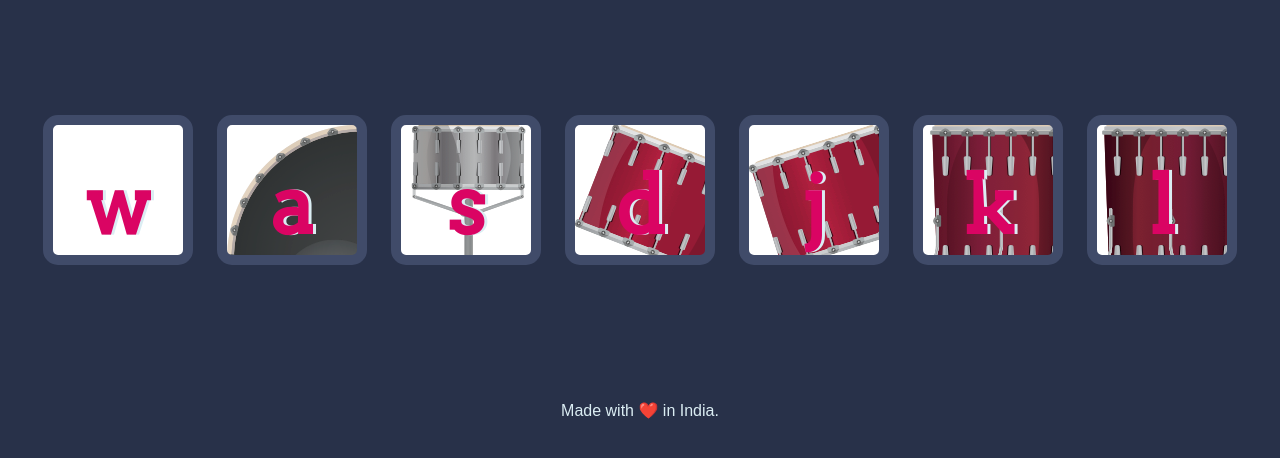
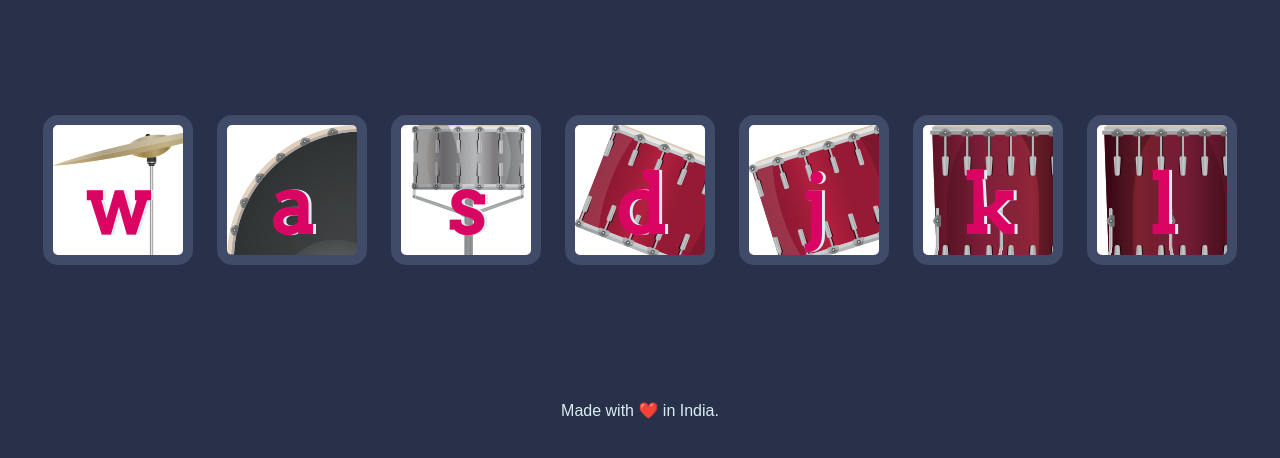
Before and after one commit to ujjwal-verma17/Drum, a plain HTML site: page index.html in a window 1280 px wide. Shown: the part 174-632 px from the top of the page. Drawn offline with Linux system fonts and the light colour scheme; the site is published under a folder, as on GitHub Pages, so addresses that start at the root find nothing.

Commit message:
Update styles.css

```diff
--- a/styles.css
+++ b/styles.css
@@ -17,7 +17,7 @@ footer {
 }
 
 .w {
-background-image: url(/crash.png);
+background-image: url(./crash.png);
 }
 
 .a {
```
